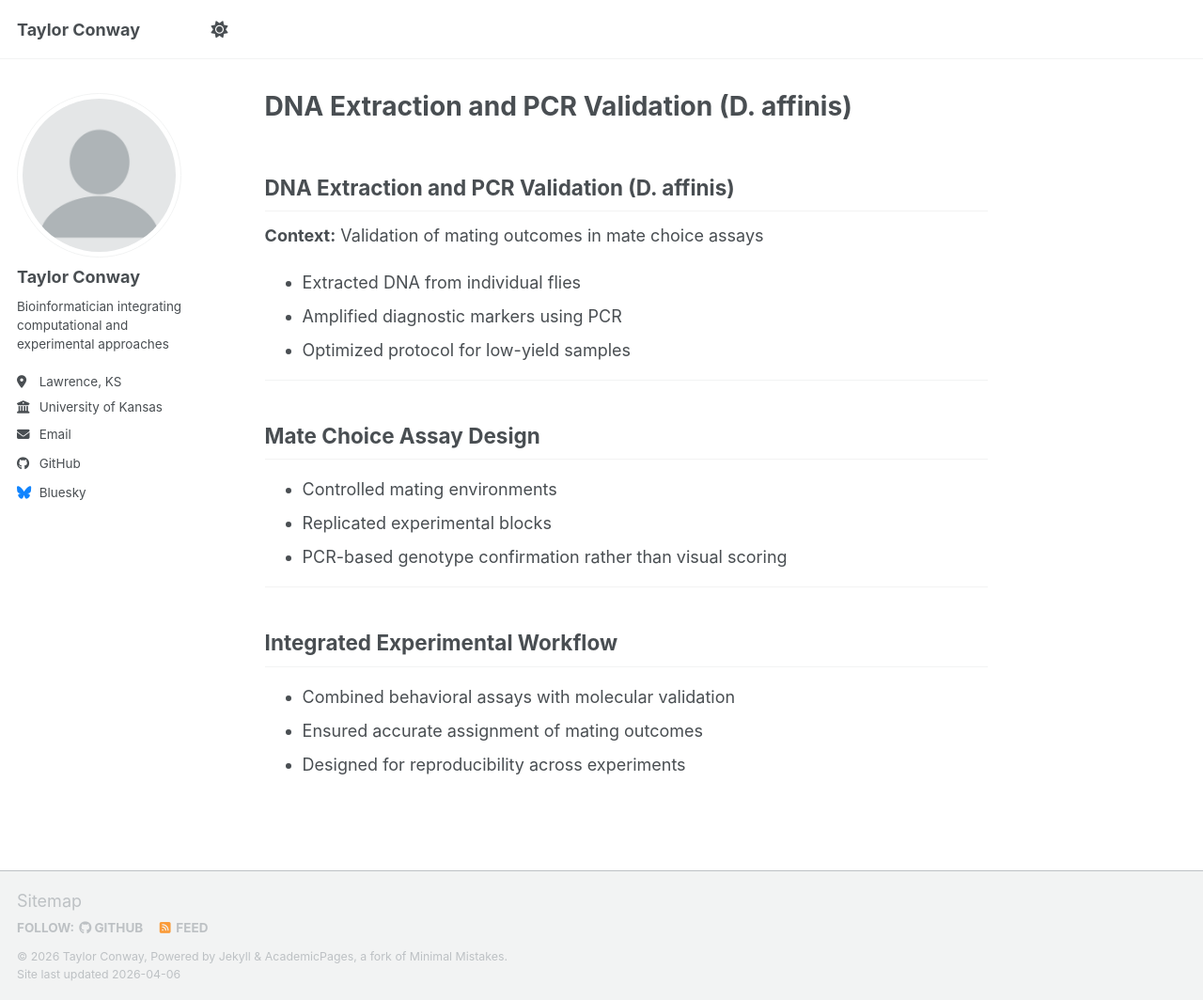
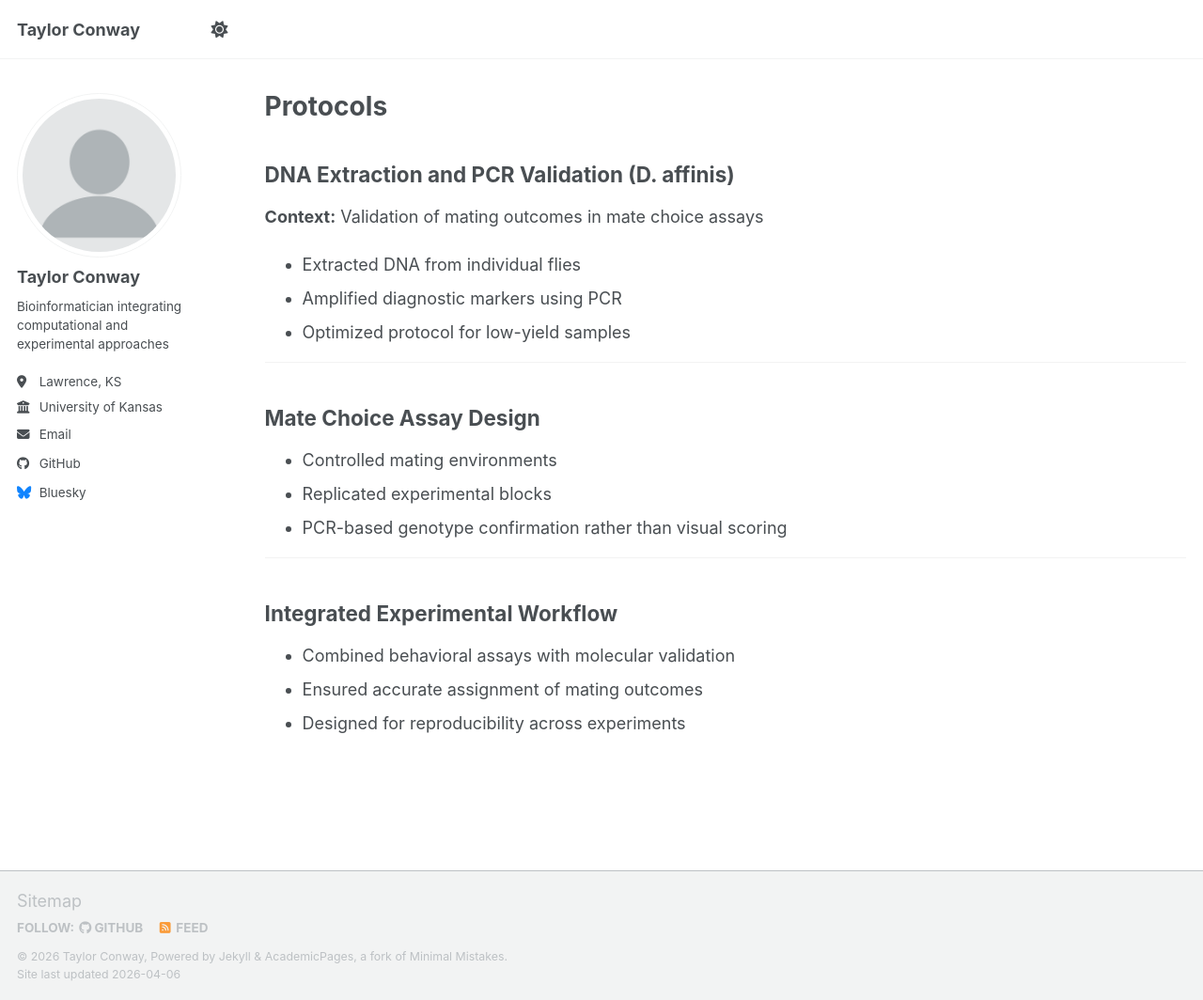
Before and after one commit to ShesCodingOverHere/TaylorConway.github.io, a Jekyll site: the page built from _pages/protocols.md, in a window 1280 px wide and 1064 px high. Shown: the whole window at 94% size. Built offline with Jekyll 4.4.1, drawn with Linux system fonts in a browser that asks for light colours; our own code applies the rules of GitHub Pages for plain Markdown files; a script bundle is joined from its source files by our own code; library files that are not in the unit come from our copies.

Commit message:
Update protocols.md

```diff
--- a/_pages/protocols.md
+++ b/_pages/protocols.md
@@ -1,3 +1,10 @@
+---
+layout: archive
+title: "Protocols"
+permalink: /protocols/
+author_profile: true
+---
+
 ## DNA Extraction and PCR Validation (D. affinis)
 
 **Context:** Validation of mating outcomes in mate choice assays
```
